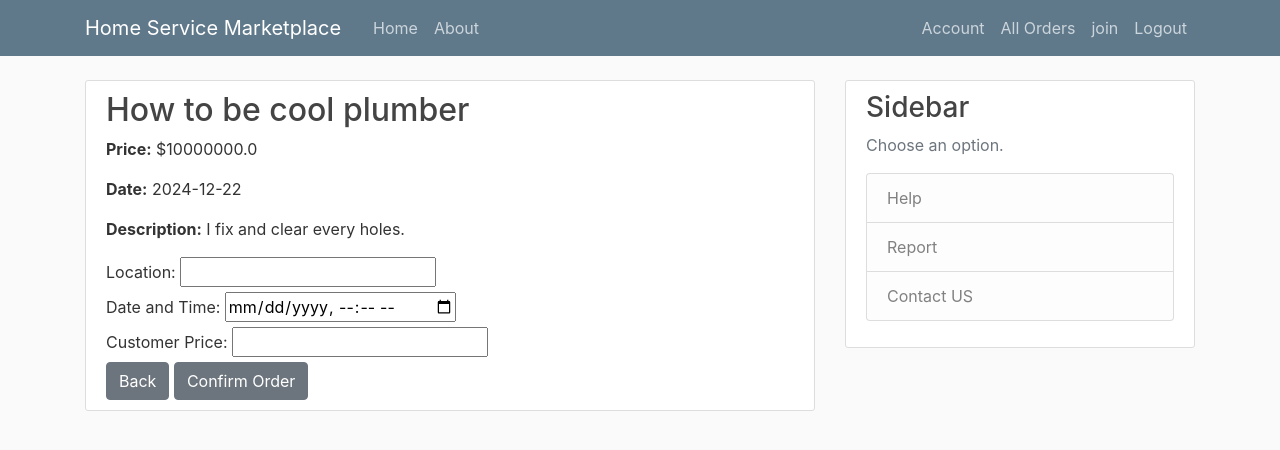
After one commit to Mahadi-Irl/CSE471_Lab_Project, a Flask app: page /placeorder/1 in a window 1280 px wide. The commit adds this page. Shown: the top 450 px of the page. Run offline with Flask 3, Linux system fonts and the light colour scheme; a user stored in the database is signed in; some libraries are stand-ins or nearby versions.

Commit message:
Fixed order form

```diff
--- a/flaskapp/routes.py
+++ b/flaskapp/routes.py
@@ -3,10 +3,9 @@ import secrets
 from PIL import Image
 from flask import render_template, url_for, flash, redirect, request
 from flaskapp import app, db, bcrypt
-from flaskapp.models import User, ServiceProvider, ServiceOrder, Service, ServiceProviderService, CategoryEnum
+from flaskapp.models import User, ServiceProvider, ServiceOrder, Service, ServiceProviderService, CategoryEnum, Order
 from flaskapp.forms import RegistrationForm, LoginForm, UpdateAccountForm
 from flask_login import login_user, current_user, logout_user, login_required
-from enum import Enum
 from sqlalchemy import or_
 
 
@@ -33,8 +32,8 @@ def getservices():
     categories = db.session.query(Service.category).distinct().all()
     obj = {}
     for cat in categories:
-        category = cat[0]  # Extract the Enum value from the tuple
-        # Fetch the top-rated service for the current category
+        category = cat[0]
+
         top_service = (
             db.session.query(Service).filter(Service.category == category).order_by(Service.ratings.desc()).first()
         )
@@ -111,7 +110,7 @@ def become_service_provider():
             flash('All fields are required.', 'danger')
             return redirect(url_for('become_service_provider'))
 
-        # Create and save the service provider
+
 
         service_provider =  db.session.query(ServiceProvider).filter(ServiceProvider.id == current_user.id).first()
 
@@ -120,7 +119,7 @@ def become_service_provider():
             db.session.add(service_provider)
             db.session.commit()
 
-        # Create and save the service with the selected category
+
         service = Service(
             title=title,
             description=description,
@@ -128,7 +127,7 @@ def become_service_provider():
             user_id=current_user.id,
             provider_id=current_user.id,
             ratings = 1,
-            category=category,  # Store the selected category
+            category=category,
             duration = duration,
         )
         db.session.add(service)
@@ -200,7 +199,7 @@ def alluserorders():
 @app.route('/userorderdetails/<int:order_id>')
 @login_required
 def userorderdetails(order_id):
-    # Fetch the specific order belonging to the logged-in user
+
     order = ServiceOrder.query.filter_by(id=order_id, customer_id=current_user.id).first()
 
     if not order:
@@ -230,3 +229,40 @@ def account():
         form.email.data = current_user.email
     image_file = url_for('static', filename='profile_pics/' + current_user.image_file)
     return render_template('account.html', title='Account', image_file=image_file, form=form)
+
+
+
+
+
+
+@app.route('/placeorder/<int:service_id>')
+@login_required
+def placeorder(service_id):
+    services = Service.query.filter_by(id=service_id).first()
+    ref = request.referrer
+    return render_template('orderform.html', details=services, referrer=ref)
+
+
+
+@app.route('/submitOrder', methods = ['POST'])
+def postorder():
+    if request.method == 'POST':
+        location = request.form.get('location')
+        date_time = request.form.get('datetime')
+        price = request.form.get('price', type=float)
+        service_id = request.form.get('service_id', type=int)
+        service_provider_id = request.form.get('service_provider_id', type=int)
+
+
+    if not location or not date_time or not price:
+        flash("All fields are required!", "danger")
+        return redirect('/submitOrder')
+
+
+    new_order = Order(order_loc=location, order_datetime=date_time, price=price, ser_id = service_id, service_provider_id = service_provider_id)
+
+    # db.session.add(new_order)
+    # db.session.commit()
+
+    flash("Order submitted successfully!", "success")
+    return redirect(url_for('alluserorders'))
--- /dev/null
+++ b/flaskapp/templates/orderform.html
@@ -0,0 +1,32 @@
+{% extends "layout.html" %}
+{% block content %}
+<div class="content-section">
+  <h2>{{ details.title }}</h2>
+  <p><strong>Price:</strong> ${{ details.ser_price }}</p>
+  <p><strong>Date:</strong> {{ details.date_posted.strftime('%Y-%m-%d') }}</p>
+  <p><strong>Description:</strong> {{ details.description }}</p>
+
+  <form action="{{ url_for('postorder') }}" method="POST">
+    <label for="location">Location:</label>
+    <input type="text" id="location" name="location" step="0.01" />
+    <br />
+
+    <label for="datetime">Date and Time:</label>
+    <input type="datetime-local" id="datetime" name="datetime"/>
+    <br />
+
+    <label for="price">Customer Price:</label>
+    <input type="number" id="price" name="price" step="0.01" />
+    <br />
+
+    <input type="hidden" name="service_id" value="{{ details.id }}">
+    <input type="hidden" name="service_provider_id" value="{{ details.user_id }}">
+
+    <a href="{{ referrer }}" class="btn btn-secondary">Back</a>
+
+    <button type="submit" class="btn btn-secondary">Confirm Order</button>
+  </form>
+
+
+</div>
+{% endblock content %}
--- a/flaskapp/templates/service_details.html
+++ b/flaskapp/templates/service_details.html
@@ -6,6 +6,6 @@
         <p><strong>Date:</strong> {{ details.date_posted.strftime('%Y-%m-%d') }}</p>
         <p><strong>Description:</strong> {{ details.description }}</p>
         <a href="{{ referrer }}" class="btn btn-secondary">Back</a>
-        <a href=# class="btn btn-secondary">Book an order</a>
+        <a href="{{ url_for('order', service_id = details.id) }}" class="btn btn-secondary">Book an order</a>
     </div>
 {% endblock content %}
```
